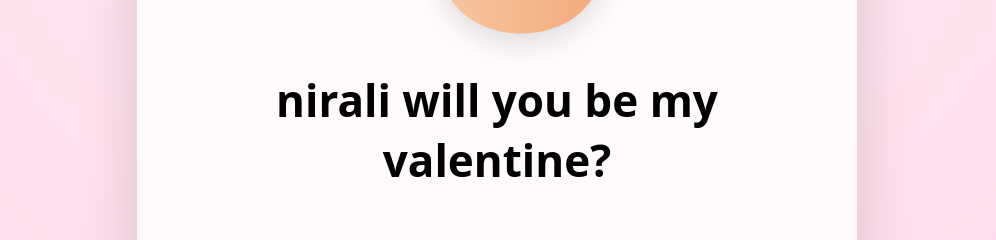
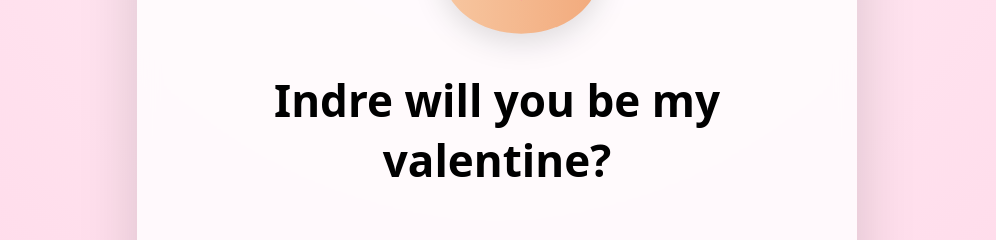
Before and after one commit to B3n4xs/Valentinas, a plain HTML site: page index.html in a window 1280 px wide. Shown: the part 276-516 px from the top of the page, without its empty margins (143-1139 px from the left). Drawn offline with nearby package versions, Linux system fonts and the light colour scheme.

Commit message:
index.html

```diff
--- a/index.html
+++ b/index.html
@@ -171,7 +171,7 @@
             fill="#ff7aa2"/>
     </svg>
 
-    <h1>nirali will you be my valentine?</h1>
+    <h1>Indre will you be my valentine?</h1>
 
     <section class="button-zone" id="zone">
       <button id="yesBtn">Yes</button>
```
